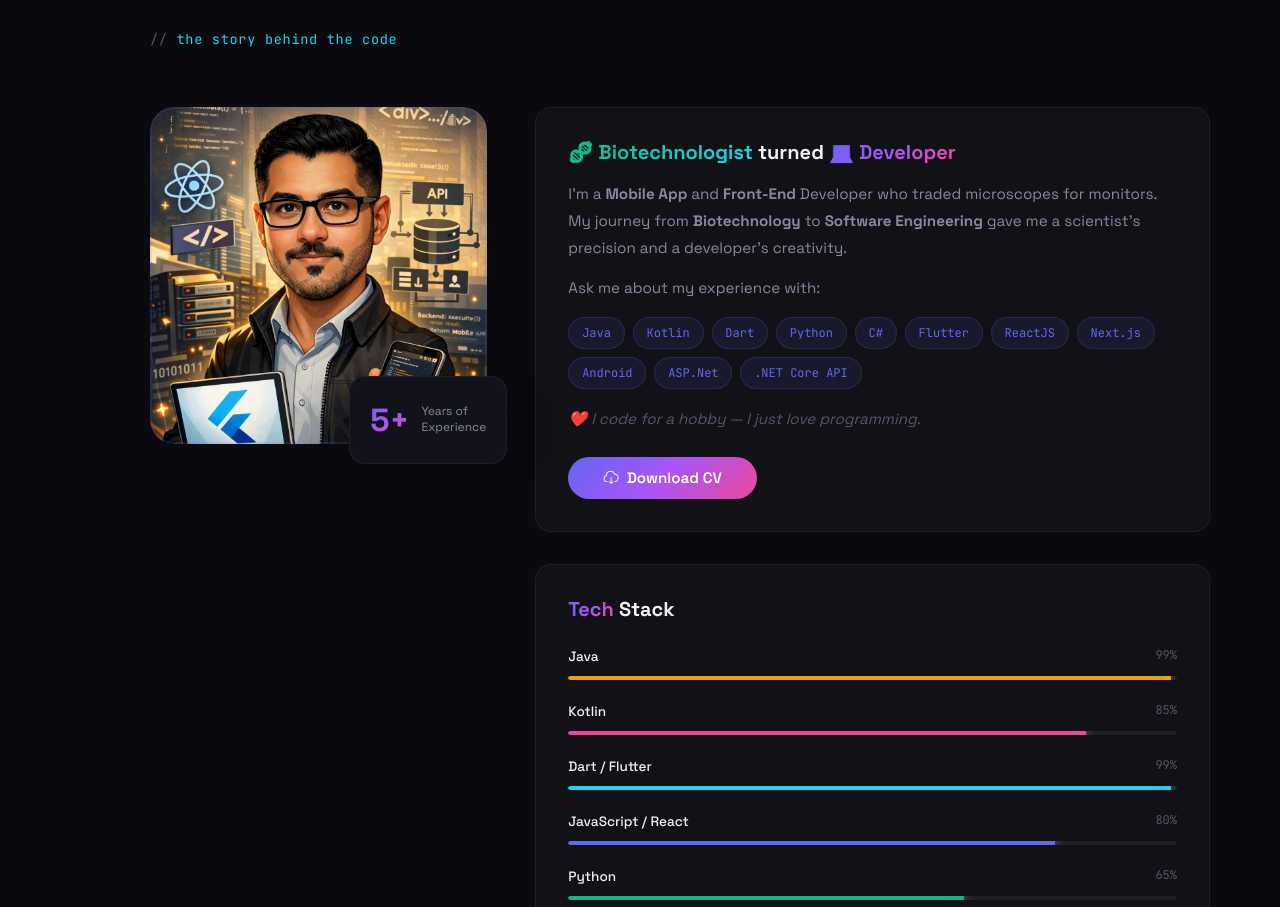
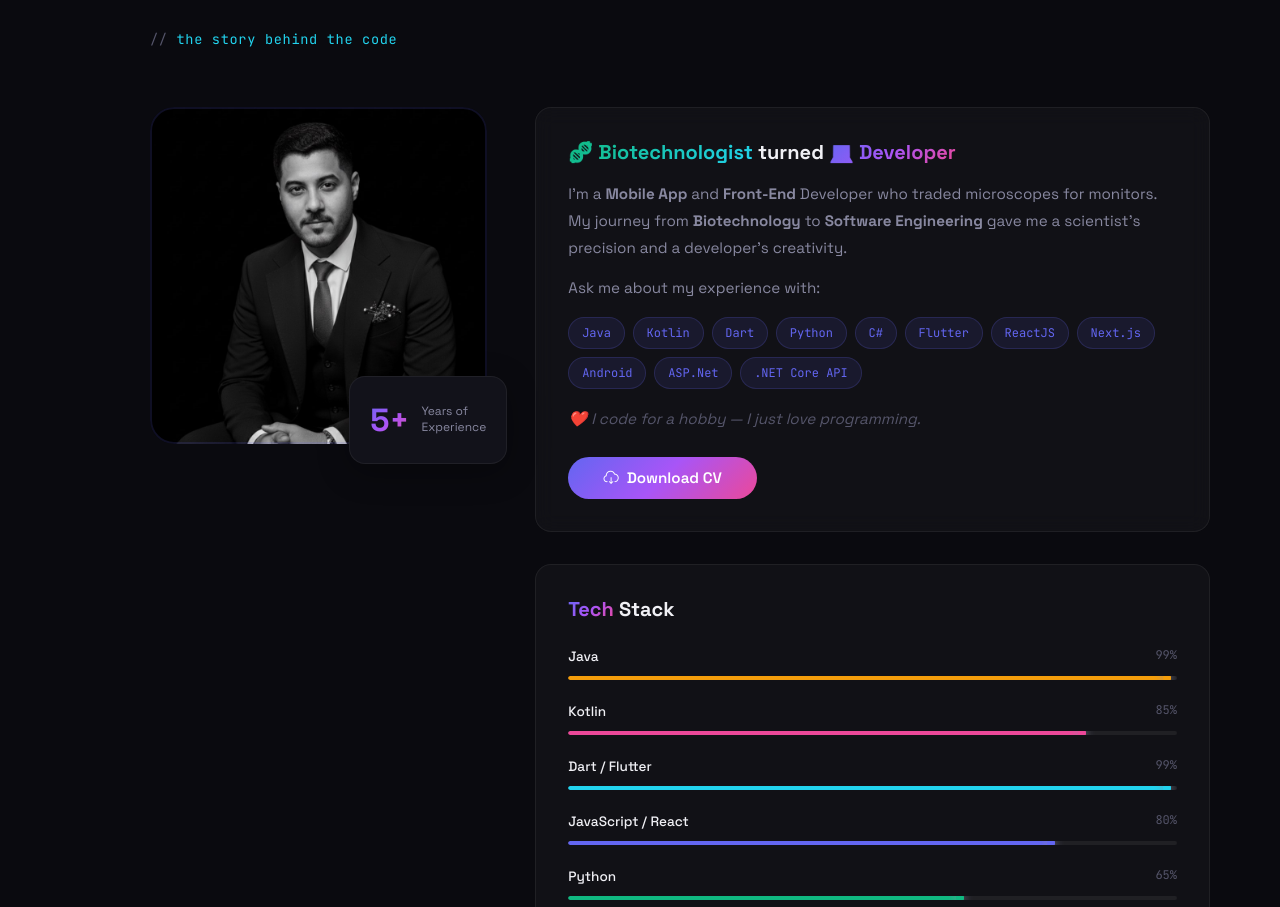
Before and after one commit to smith8h/Smith-Portfolio, a Next.js app: page / in a window 1280 px wide. Shown: the part 959-1866 px from the top of the page. Built offline with nearby package versions, Linux system fonts and the light colour scheme.

Commit message:
feat: add About Me section component with personal image, bio, tech stack, and CV download.

```diff
--- a/components/about/About.jsx
+++ b/components/about/About.jsx
@@ -14,7 +14,7 @@ const About = () => {
             <div className="about__container grid">
                 <div className="about__image-col reveal">
                     <div className="about__img-wrapper">
-                        <img src="/assets/avatar.jpg" alt="Hussein Shakir" className="about__img" />
+                        <img src="/assets/me.jpg" alt="Hussein Shakir" className="about__img" />
                         <div className="about__img-border"></div>
                     </div>
                     <div className="about__experience-badge">
```
Also changed, not shown: public/assets/me.jpg (added).
